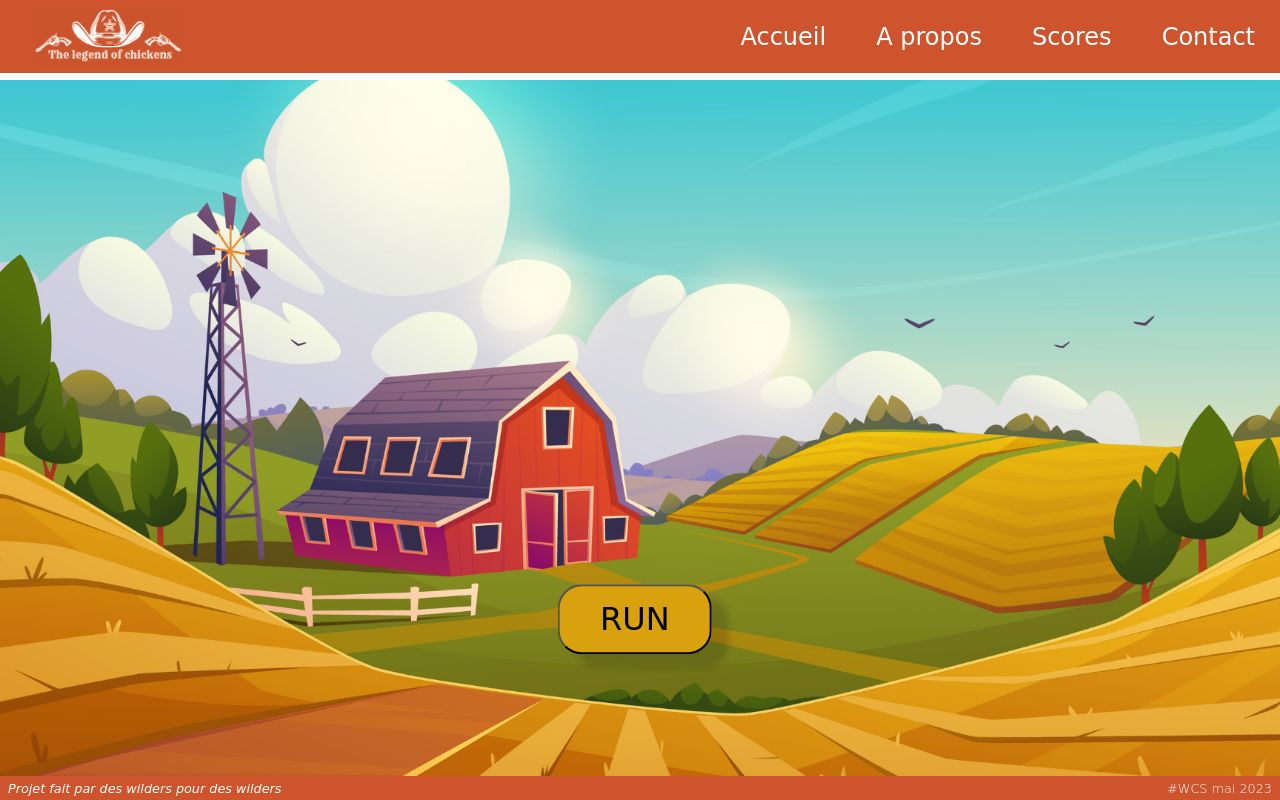
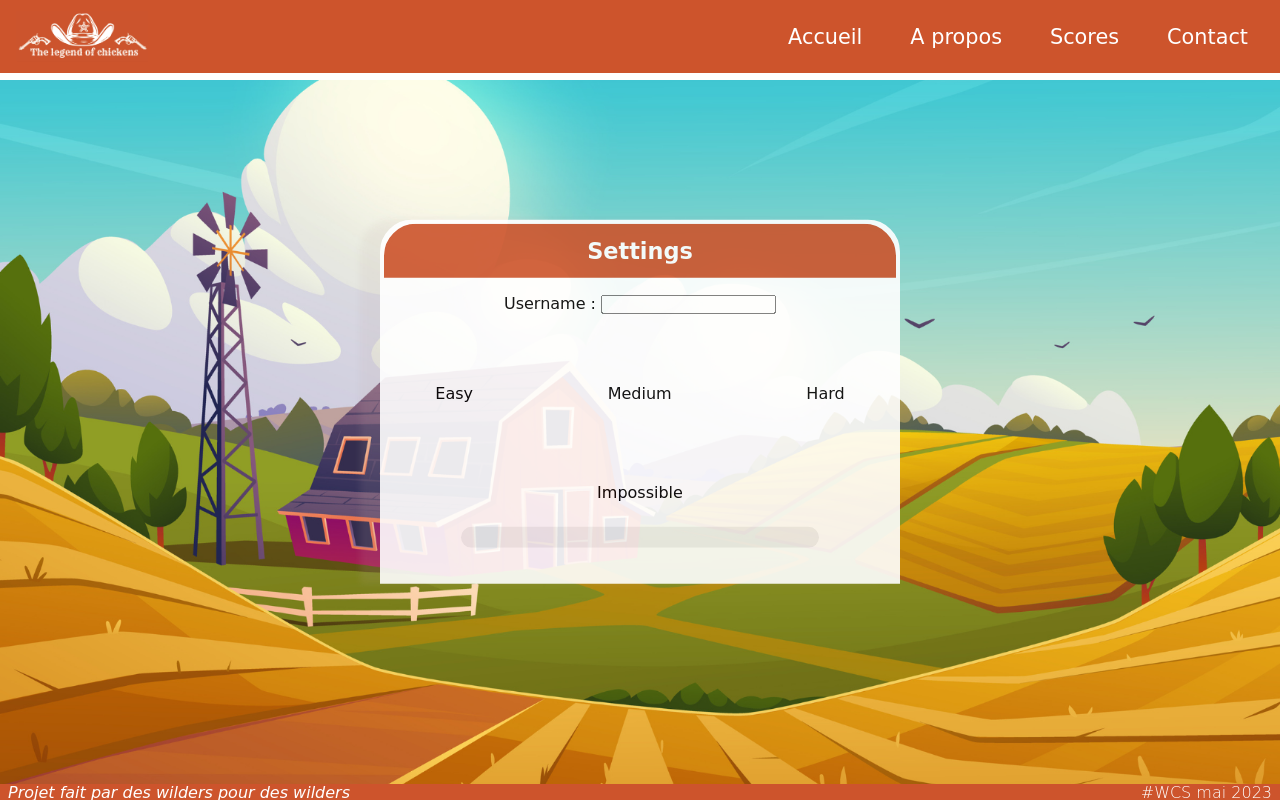
Before and after one commit to Ben-git01/Projet01, a plain HTML site: page index.html in a window 1280 px wide. Both pictures are taken after a click on the button "RUN". Drawn offline with Linux system fonts and the light colour scheme; a web font is replaced by a local one.

Commit message:
verif  navbar, reprise page game, ajout fenetre settings, animation bp run

```diff
--- a/index.html
+++ b/index.html
@@ -9,6 +9,7 @@
     <link rel="stylesheet" href="style/Home.css">
     <link rel="stylesheet" href="style/NavBar.css">
     <link rel="stylesheet" href="style/Structure.css">
+    <link rel="stylesheet" href="style/Popup-settings.css">
 
     <title>Home - The Legend of Chicken</title>
 
@@ -17,7 +18,8 @@
     <header>
     <nav class="navbar">
 
-         <img src="./assets/img/nav-bar/Logo.png" alt="menu-burger" class="logo">
+        <img src="./assets/img/nav-bar/Logo.png" alt="menu-burger" class="logo">
+
 
         <div class="nav-links">
 
@@ -33,7 +35,56 @@
 </header>
 
    <main>
-    <button href="#">RUN</button>
+
+    <div id="popup-sets" class="popup-settings">
+
+        <div class="titrePopup">
+            <h1>Settings</h1>
+        </div>
+
+        <div class="Sets">
+            <div class="Sets-user">
+                <label for="username"> Username : </label>
+                <input id="username" type="text" name="username">
+            </div>
+            <div class="Sets-difficulty">
+
+
+
+                    <div class="radio-btn">
+                        <input type="radio" id="sel-easy" name="sel-easy" value="easy">
+                        <label for="sel-easy">Easy</label>
+                    </div>
+                    <div class="radio-btn">
+                        <input type="radio" id="sel-medium" name="sel-medium" value="medium">
+                        <label for="sel-medium">Medium</label>
+                    </div>
+                    <div class="radio-btn">
+                        <input type="radio" id="sel-hard" name="sel-hard" value="hard">
+                        <label for="sel-hard">Hard</label>
+                    </div>
+                    <div class="radio-btn">
+                        <input type="radio" id="sel-impossible" name="sel-impossible" value="impossible">
+                        <label for="sel-impossible">Impossible</label>
+                    </div>
+
+            </div>
+
+            <button class="btn-game" id="btnStart" onclick="startGame()"> <span id="text-btnGame"> </span> </button>
+
+        </div>
+
+
+
+    </div>
+
+
+
+
+
+    <button id="buttonRun" class="button-run" onclick="startGameSets()" href="#">RUN</button>
+
+
    </main>
 
 
@@ -45,5 +96,6 @@
 </body>
 
 <script src="js/scriptHome.js"></script>
+<script src="js/gameplay.js"></script>
 
 </html>
--- a/js/gameplay.js
+++ b/js/gameplay.js
@@ -0,0 +1,27 @@
+ function startGameSets(){
+
+ const bpRun = document.getElementById('buttonRun');
+ bpRun.style.visibility = "hidden";
+
+
+ const popupReglages = document.getElementById('popup-sets');
+ popupReglages.style.visibility = "visible";
+ popupReglages.style.transform =  "translateY(20%)";
+ popupReglages.style.transition= "transform 1s ease-in-out";
+
+ console.log(bpRun + popupReglages);
+
+}
+
+
+const username = document.getElementById("username");
+username.addEventListener("input", checkRequire);
+
+const nivDiff = document.querySelectorAll(".Sets-difficulty");
+
+
+console.log(nivDiff[0]);
+
+function checkRequire(){
+
+}
--- a/style/Home.css
+++ b/style/Home.css
@@ -7,7 +7,35 @@
     font-family:'Rye', cursive;
 }
 
+main{
+    display: flex;
+    flex-direction: column;
+    align-items: center;
+    justify-content: space-around;
+}
 
+/* MOBILE */
+@media screen and (max-width: 900px) {
+    .button-run{
+        font-size : 1rem;
+        width: 20%;
+        height: 10%;
+        animation: EntreeEcranMobile 2s forwards, effetShadowMobile 2s infinite;
+        /* transform: translate(-200%, -175%); */
+    }
+}
+
+
+@media screen and (min-width: 900px) {
+    .button-run{
+        font-size : 2rem;
+        width: 12%;
+        height: 10%;
+        animation: EntreeEcran 2s forwards, effetShadow 2s infinite;
+
+
+    }
+}
 
 /* GENERAL */
 
@@ -27,14 +55,60 @@ body {
 }
 
 
-button{
-    width: 12%;
-    height: 10%;
+.button-run{
     border-radius: 24px;
-    font-size : 2em;
     background-color: #d9a10d;
-    /* box-shadow: 12px; */
-    transform: translate(-370%, -175%);
-    box-shadow: 17px 13px 7px 0px rgba(0,0,0,0.15);
-    transition: box-shadow 0.3s ease-in-out;
 }
+
+
+.btn-game{
+height:3vh;
+width:70%;
+border-radius:1rem;
+border: none;
+}
+
+.btn-game:active{
+    background-color: #d9a10d;
+}
+
+.btn-game:hover{
+    border: 2px solid black;
+}
+
+
+/* ANIMATIONS MOBILE */
+/*================== */
+
+@keyframes EntreeEcranMobile{
+
+    100% {
+        transform: translateY(-50%) rotateZ(360deg);
+    }
+}
+
+@keyframes effetShadowMobile {
+    50% {
+      box-shadow: 0px 0px 20px 16px #e6a936;
+      font-size: 1.5rem;
+    }
+  }
+
+
+
+  /* ANIMATIONS "NORMALES" */
+  /* ===================== */
+
+@keyframes EntreeEcran{
+
+    100% {
+        transform: translateY(-50%) rotateZ(360deg);
+    }
+}
+
+@keyframes effetShadow {
+    50% {
+      box-shadow: 0px 0px 20px 16px #e6a936;
+      font-size: 3rem;
+    }
+  }
--- a/style/NavBar.css
+++ b/style/NavBar.css
@@ -13,25 +13,33 @@
 
 }
 
+/* Liens nav */
 a {
     color: white;
 }
 
 
 .logo{
-height: 80%;
-margin-left: 2rem;
+height: auto;
+
+}
+
+.nav-links{
+    margin-right:2rem;
 }
 
 .navbar .nav-links ul {
     display : flex;
-    font-size: 1.5em;
+    font-size: 1.3em;
+    /* margin-right:2rem; */
+    gap: 3rem; /*Modif antoine*/
 
 }
-.navbar .nav-links ul li{
-    margin: 0 25px;
+/*Mis en commentaire par antoine (Pour les margin px, remplacement par un gap dans ul) */
 
-}
+/* .navbar .nav-links ul li{
+    /* margin: 0 25px;
+} */
 
 .navbar .nav-links ul li.active a{
     color: red;
@@ -40,15 +48,13 @@ margin-left: 2rem;
 
 .navbar .menu-hamburger{
     display: none;
-    position: absolute;
+    height:100%;
+
+    /* antoine - Mis en commentaire remplacement par height:100% pour qu'il soit contenu dans la div :) */
+    /* position: absolute;
     top: 50px;
     right: 50px;
-    width: 35px;
-}
-
-.nav-links{
-    font-family:'Rye', cursive;
-
+    width: 35px; */
 }
 
 
@@ -58,13 +64,19 @@ margin-left: 2rem;
         padding: 0;
     }
     .navbar .logo{
-        position: absolute;
+        height:70%;
+        margin-left: 1rem;
+
+        /* position: absolute;
         top: 50px;
         left: 50px;
+        height: auto;
+        max-width: 30%; */
     }
 
     .navbar .menu-hamburger{
         display: block;
+        z-index:20;
     }
 
     .nav-links{
@@ -79,8 +91,19 @@ margin-left: 2rem;
         justify-content: center;
         margin-left: -100%;
         transition: all 0.5 ease;
+        z-index:10;
 
     }
+
+    /* .nav-links{
+        /* position: absolute; */
+
+        /* top:0;
+        left:0;
+        height:100vh;
+        background: black;
+
+    } */
 
     .nav-links.mobile-menu {
         margin-left: 0;
@@ -88,13 +111,23 @@ margin-left: 2rem;
     }
 
     .nav-links ul{
-        display: flex;
         flex-direction: column;
         align-items: center;
     }
 
     .navbar .nav-links ul li{
-        margin: 25px 0;
+        /* margin: 25px 0; */
+        margin-top:5rem;
         font-size: 1.2em;
     }
+
 }
+
+
+@media screen and (min-width: 900px) {
+
+    .logo{
+        height:70%;
+        margin-left: 1rem;
+    }
+}
--- /dev/null
+++ b/style/Popup-settings.css
@@ -0,0 +1,97 @@
+
+
+.popup-settings{
+    visibility: hidden;
+    background-color: white;
+    opacity: 0.9;
+    display:flex;
+    flex-direction: column;
+    border-radius: 2rem 2rem 0rem 0rem;
+    /* gap:1rem; */
+    border : 4px solid white;
+    width:40%;
+    padding-bottom:2rem;
+    box-shadow: -20px 0px 7px 0px rgb(189 171 171 / 15%);
+    transform: translateY(20%);
+    transition: transform 2s ease-in-out;
+
+
+
+}
+
+.titrePopup{
+    background-color: #cd542c;
+    border-radius: 2rem 2rem 0rem 0rem;
+    color:white;
+    height:15%;
+    display:flex;
+    align-items: center;
+    justify-content: center;
+    border : 4px solid #cd542c;
+
+
+
+}
+
+.titrePopup h1{
+    text-align: center;
+    padding:0;
+    font-size: 1.4rem;
+
+}
+
+.Sets{
+    display:flex;
+    flex-direction: column;
+    /* gap:2rem; */
+    align-items: center;
+
+}
+
+.Sets-user{
+    padding-top:1rem;
+    padding-bottom:1rem;
+
+}
+
+.Sets-difficulty{
+
+    /* background-color:red; */
+    display:flex;
+    justify-content: space-around;
+    align-items: center;
+    flex-wrap: wrap;
+    padding-bottom:1rem;
+    gap:2rem;
+    margin-top:2rem;
+
+
+
+}
+
+
+
+.radio-btn input[type="radio"]{
+    position:fixed;
+    opacity:0;
+    width:0;
+}
+
+
+.radio-btn label{
+    width: fit-content;
+    padding:1.5rem;
+    display:inline-block;
+    background-color: white;
+    text-align: center;
+    display:flex;
+    flex-direction: column;
+    /* border: 0.3rem dashed #cd542c; */
+
+
+}
+
+
+.radio-btn input[type="radio"]:checked + label{
+    background-color: #d9a10d;
+}
--- a/style/Structure.css
+++ b/style/Structure.css
@@ -7,7 +7,19 @@
     font-family:'Rye', cursive;
 }
 
+@media screen and (max-width: 900px) {
 
+    footer{
+        font-size: 0.5rem;
+    }
+}
+
+@media screen and (min-width: 900px) {
+
+    footer{
+        font-size: 1rem;
+}
+}
 
 /* GENERAL */
 
@@ -32,24 +44,26 @@ header{
 
 
 main{
-    display: flex;
-    justify-content: flex-end;
-    align-items: flex-end;
-    height: 87vh;
+
+     /* justify-content: flex-end; */
+    /* align-items: flex-end; */
+    height: 88vh;
     width: 100vw;
 
+
 }
+
+
 
 
 footer{
     display:flex;
     flex-direction: row;
     justify-content: space-between;
-    height: 3vh;
+    height: 2vh;
     width: 100%;
     background-color: #cd542c;
     /* font-family:'montserrat', cursive; */
-    font-size: 0.8rem;
     font-weight: 100;
     color:white;
     align-items: center;
```
Also changed, not shown: Brouillon/Settings.html (added, +39 -0 lines), Game.html (+7 -6 lines), style/Game.css (+35 -7 lines), 1 other file.
